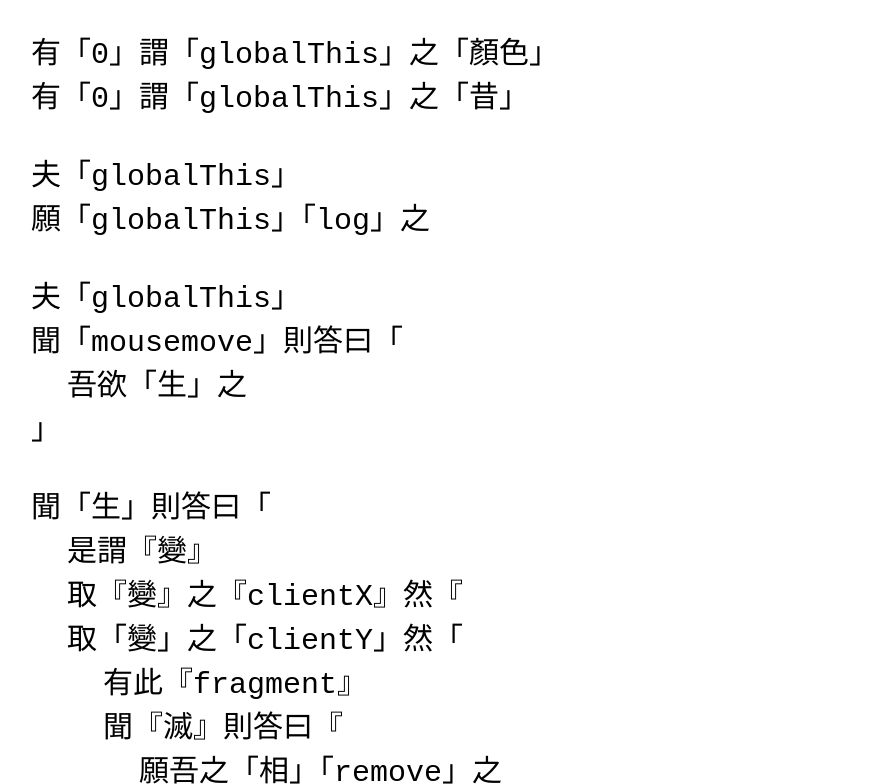
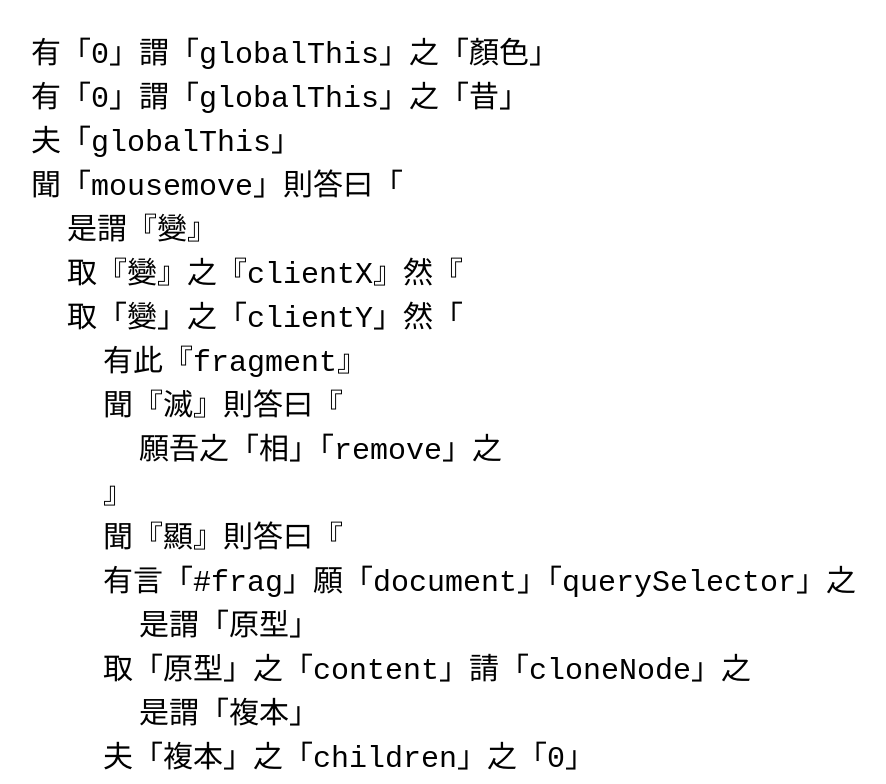
Before and after one commit to GalMunGral/hanbun-lang, a website built with Parcel: page src/demo/index.html in a window 1280 px wide. Shown: the top 784 px of the page, without its empty margins (111-997 px from the left). Built offline with nearby package versions, Linux system fonts and the light colour scheme; a web font is replaced by a local one.

Commit message:
chore: rm logs

```diff
--- a/src/demo/index.html
+++ b/src/demo/index.html
@@ -25,16 +25,8 @@
 <pre id="script">
   有「0」謂「globalThis」之「顏色」
   有「0」謂「globalThis」之「昔」
-
-  夫「globalThis」
-  願「globalThis」「log」之
-
   夫「globalThis」
   聞「mousemove」則答曰「
-    吾欲「生」之
-  」
-
-  聞「生」則答曰「
     是謂『變』
     取『變』之『clientX』然『
     取「變」之「clientY」然「
```
Also changed, not shown: docs/index.html (+0 -8 lines).
